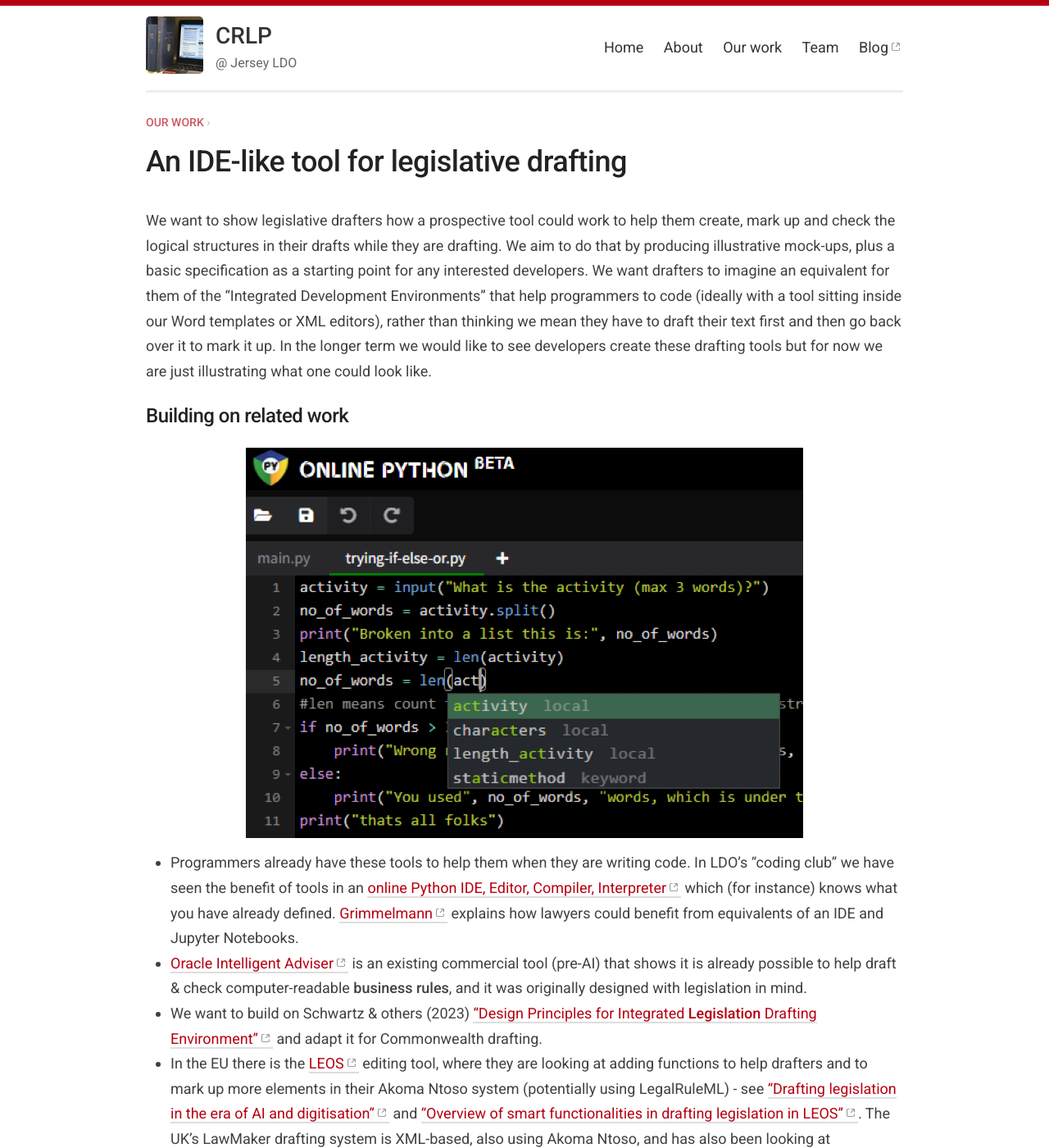
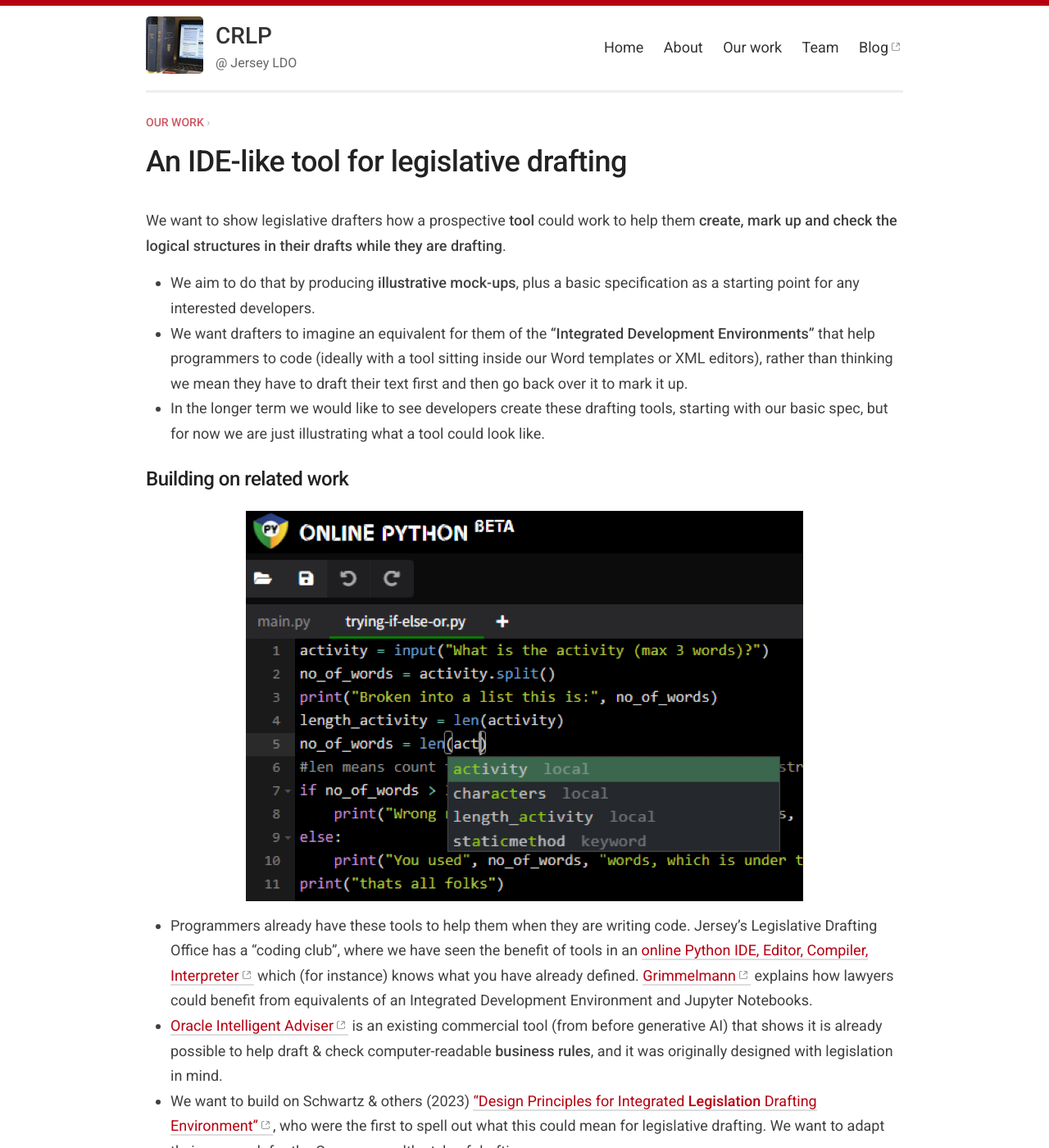
Before and after one commit to crlp-jerseyldo/crlp-jerseyldo.github.io, a Jekyll site: the page built from _pages/an-ide-for-legislation.md, in a window 1280 px wide and 1400 px high. Shown: the whole window at 82% size. Built offline with Jekyll 4.4.1, drawn with Linux system fonts in a browser that asks for light colours; some of the changed text lies outside the part shown.

Commit message:
Update an-ide-for-legislation.md
tidying

```diff
--- a/_pages/an-ide-for-legislation.md
+++ b/_pages/an-ide-for-legislation.md
@@ -6,17 +6,20 @@ parent: Our work
 parent_url: /work/
 ---
 
-We want to show legislative drafters how a prospective tool could work to help them create, mark up and check the logical structures in their drafts while they are drafting. We aim to do that by producing illustrative mock-ups, plus a basic specification as a starting point for any interested developers. We want drafters to imagine an equivalent for them of the "Integrated Development Environments" that help programmers to code (ideally with a tool sitting inside our Word templates or XML editors), rather than thinking we mean they have to draft their text first and then go back over it to mark it up. In the longer term we would like to see developers create these drafting tools but for now we are just illustrating what one could look like.
+We want to show legislative drafters how a prospective **tool** could work to help them **create, mark up and check the logical structures in their drafts while they are drafting**.
+* We aim to do that by producing **illustrative mock-ups**, plus a basic specification as a starting point for any interested developers.
+* We want drafters to imagine an equivalent for them of the **"Integrated Development Environments"** that help programmers to code (ideally with a tool sitting inside our Word templates or XML editors), rather than thinking we mean they have to draft their text first and then go back over it to mark it up.
+* In the longer term we would like to see developers create these drafting tools, starting with our basic spec, but for now we are just illustrating what a tool could look like.
 
 ## Building on related work
 
 ![A screenshot of a Python IDE offering help to a coder](/images/Python.png)
 
-* Programmers already have these tools to help them when they are writing code. In LDO’s “coding club” we have seen the benefit of tools in an [online Python IDE, Editor, Compiler, Interpreter](https://www.online-python.com){:target="_blank"} which (for instance) knows what you have already defined. [Grimmelmann](https://arxiv.org/abs/2206.14879){:target="_blank"} explains how lawyers could benefit from equivalents of an IDE and Jupyter Notebooks.
-* [Oracle Intelligent Adviser](https://www.oracle.com/cx/service/intelligent-advisor/){:target="_blank"} is an existing commercial tool (pre-AI) that shows it is already possible to help draft & check computer-readable **business rules**, and it was originally designed with legislation in mind.
-* We want to build on Schwartz & others (2023) [“Design Principles for Integrated **Legislation** Drafting Environment”](https://ssrn.com/abstract=4556959){:target="_blank"} and adapt it for Commonwealth drafting.
-* In the EU there is the [LEOS](https://joinup.ec.europa.eu/collection/justice-law-and-security/solution/leos-open-source-software-editing-legislation){:target="_blank"} editing tool, where they are looking at adding functions to help drafters and to mark up more elements in their Akoma Ntoso system (potentially using LegalRuleML) - see ["Drafting legislation in the era of AI and digitisation"](https://joinup.ec.europa.eu/collection/justice-law-and-security/solution/leos-open-source-software-editing-legislation/document/drafting-legislation-era-ai-and-digitisation){:target="_blank"} and ["Overview of smart functionalities in drafting legislation in LEOS"](https://joinup.ec.europa.eu/collection/justice-law-and-security/solution/leos-open-source-software-editing-legislation/document/overview-smart-functionalities-drafting-legislation-leos){:target="_blank"}. The UK's LawMaker drafting system is  XML-based, also using Akoma Ntoso, and has also been looking at LegalRuleML.
-* Just before this project started, we met Oswald Maskens who demonstrated a model he had made, gave us a talk on his ideas about leveraging tools for software engineering in legal corpus management, and showed us VS Code as an example of what an IDE could offer.
+* Programmers already have these tools to help them when they are writing code. Jersey's Legislative Drafting Office has a “coding club”, where we have seen the benefit of tools in an [online Python IDE, Editor, Compiler, Interpreter](https://www.online-python.com){:target="_blank"} which (for instance) knows what you have already defined. [Grimmelmann](https://arxiv.org/abs/2206.14879){:target="_blank"} explains how lawyers could benefit from equivalents of an Integrated Development Environment and Jupyter Notebooks.
+* [Oracle Intelligent Adviser](https://www.oracle.com/cx/service/intelligent-advisor/){:target="_blank"} is an existing commercial tool (from before generative AI) that shows it is already possible to help draft & check computer-readable **business rules**, and it was originally designed with legislation in mind.
+* We want to build on Schwartz & others (2023) [“Design Principles for Integrated **Legislation** Drafting Environment”](https://ssrn.com/abstract=4556959){:target="_blank"}, who were the first to spell out what this could mean for legislative drafting. We want to adapt their approach for the Commonwealth style of drafting.
+* In the EU there is the [LEOS](https://joinup.ec.europa.eu/collection/justice-law-and-security/solution/leos-open-source-software-editing-legislation){:target="_blank"} editing tool. They are looking at adding functions to help EU drafters and to allow them to mark up more elements in [their Akoma Ntoso]([https://op.europa.eu/fr/web/eu-vocabularies/akn4eu](https://op.europa.eu/en/web/eu-vocabularies/dataset/-/resource?uri=http%3A%2F%2Fpublications.europa.eu%2Fresource%2Fdataset%2Fakn4eu)){:target="_blank"} system (potentially using LegalRuleML) - see ["Drafting legislation in the era of AI and digitisation"](https://joinup.ec.europa.eu/collection/justice-law-and-security/solution/leos-open-source-software-editing-legislation/document/drafting-legislation-era-ai-and-digitisation){:target="_blank"} and ["Overview of smart functionalities in drafting legislation in LEOS"](https://joinup.ec.europa.eu/collection/justice-law-and-security/solution/leos-open-source-software-editing-legislation/document/overview-smart-functionalities-drafting-legislation-leos){:target="_blank"}. The UK's [LawMaker](https://www.youtube.com/watch?v=WBmwiHY4Q-Q&t=2s){:target="_blank"} drafting system is XML-based, also using Akoma Ntoso, and has also been looking at LegalRuleML.
+* Just before this project started, we met Oswald Maskens who demonstrated a model he had made, gave us a talk on his ideas about leveraging tools for software engineering in legal corpus management, and showed us VS Code as an example of what an IDE could offer for legislative drafters.
 
 ## What would the imaginary tool do?
 * The tool would **help** the drafter to be **rigorous** in creating (and marking up for computer readability) -
```
Also changed, not shown: other parts of _pages/an-ide-for-legislation.md (+5 -5 lines).
